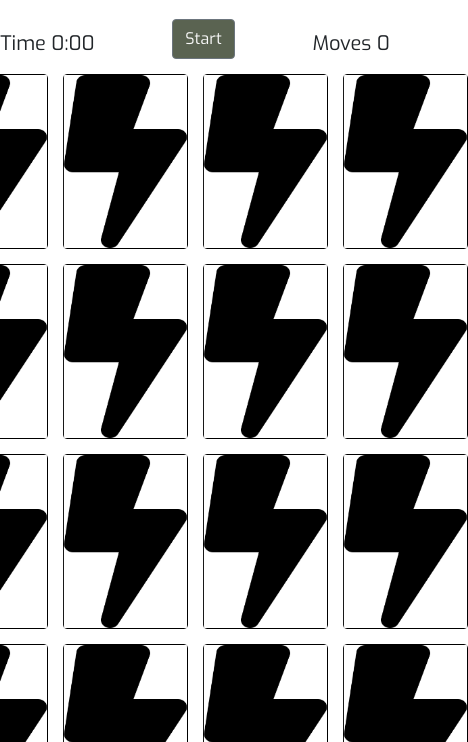
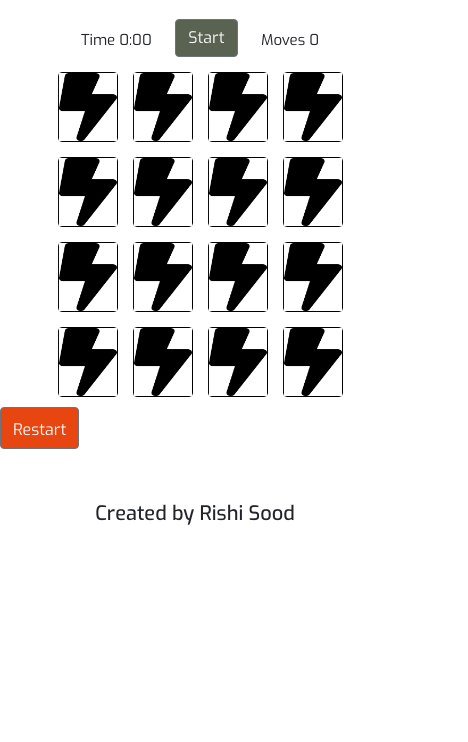
Before and after one commit to Code-Institute-Submissions/Memory-Game-MS2, a plain HTML site: page index.html in a window 390 px wide. Shown: the part 102-844 px from the top of the page, 468 px wide, since content can reach past the window. Drawn offline with nearby package versions, Linux system fonts and the light colour scheme.

Commit message:
added media queries to ensure game is viewable on all screen sizes

```diff
--- a/assets/css/style.css
+++ b/assets/css/style.css
@@ -94,3 +94,32 @@ p {
 }
 
 /*--------------------Media Queries--------------------*/
+
+@media only screen and (max-width: 800px) {
+   .card {
+      width: 90px;
+      height: 75px;
+      line-height: 75px;
+   }
+   .game-container {
+      width: 500px;
+   }
+}
+
+@media only screen and (max-width: 450px) {
+    .card {
+      width: 60px;
+      height: 70px;
+      line-height: 60px;
+      margin: auto;
+   }
+   .game-container {
+      width: 400px;
+   }
+   .game-stats {
+       font-size: 15px;
+   }
+   .restart {
+       padding-top: 10px;
+   }
+}
--- a/assets/js/index.js
+++ b/assets/js/index.js
@@ -5,6 +5,8 @@ let flippedCard = false;
 let cardLock = false;
 let firstFlip, secondFlip;
 let counter = document.querySelector(".moves");
+
+
 
 function flipCard() {
     if (cardLock) return;
@@ -61,7 +63,7 @@ function cardReset () {
 }
 
 
-//Shuffle Function - ensures that the card arrangement is never the same
+//Fisher-Yates Shuffle.
 function shuffle(array) {
     var currentIndex = array.length, temporaryValue, randomIndex;
 
@@ -75,7 +77,7 @@ function shuffle(array) {
     return array
 };
 
-//Shuffle Function - ensures that the card arrangement is never the same
+//Shuffle Function - run shuffle function through cards to ensure card arangement is never the same
 (function shuffleCards () {
   cards.forEach(card => {
     let randIndex = Math.floor(Math.random() * 16);
```
